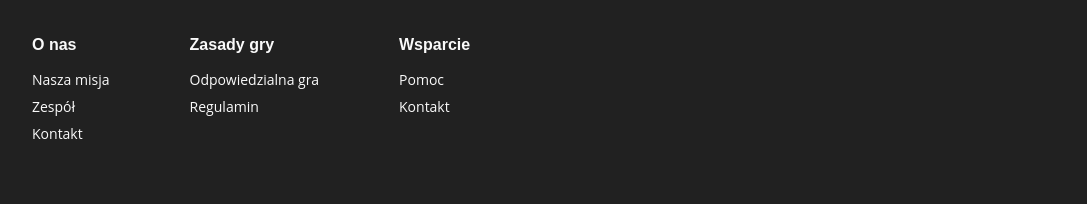
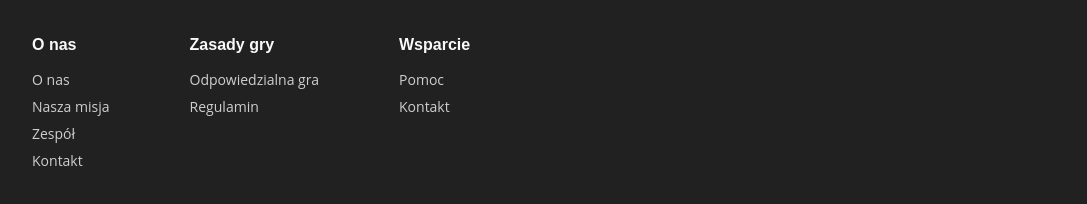
Before and after one commit to KrzysztofForys/EduKasyno, a React (Vite) app in the folder frontend/: page / in a window 1280 px wide. Shown: the part 1172-1376 px from the top of the page, without its empty margins (96-1183 px from the left). Built offline with nearby package versions, Linux system fonts and the light colour scheme.

Commit message:
stworzono brakujące komponenty stron

```diff
--- a/frontend/src/App.css
+++ b/frontend/src/App.css
@@ -253,3 +253,15 @@ button {
     top: 90px;
     left: 380px;
 }
+
+.footer-link {
+    color: #FAFAFA;
+    text-decoration: none;
+    opacity: 0.8;
+    transition: opacity 0.3s;
+}
+
+.footer-link:hover {
+    opacity: 1;
+    color: #79BAFC;
+}
--- a/frontend/src/App.tsx
+++ b/frontend/src/App.tsx
@@ -1,25 +1,39 @@
 import { BrowserRouter, Routes, Route } from "react-router-dom"
+import { MainLayout } from "./layout/MainLayout.tsx"
+import { Home } from "./pages/Home.tsx"
+import { Slots } from "./pages/Slots.tsx"
+import { Roulette } from "./pages/Roulette"
+import { Scratch } from "./pages/Scratch.tsx"
 
-import {MainLayout} from "./layout/MainLayout.tsx"
+import { About } from "./pages/About.tsx"
+import { Mission } from "./pages/Mission.tsx"
+import { Team } from "./pages/Team.tsx"
+import { Contact } from "./pages/Contact.tsx"
+import { ResponsibleGaming } from "./pages/ResponsibleGaming.tsx"
+import { Terms } from "./pages/Terms.tsx"
+import { Help } from "./pages/Help.tsx"
 
-import {Home} from "./pages/Home.tsx"
-import {Slots} from "./pages/Slots.tsx"
-import {Roulette} from "./pages/Roulette"
-import {Scratch} from "./pages/Scratch.tsx"
 import "./App.css"
 
 export const App = () => {
   return (
     <BrowserRouter>
       <Routes>
-
-          <Route element={<MainLayout />}>
+        <Route element={<MainLayout />}>
           <Route path="/" element={<Home />} />
           <Route path="/sloty" element={<Slots />} />
           <Route path="/ruletka" element={<Roulette />} />
           <Route path="/zdrapki" element={<Scratch />} />
+
+          {/* Nowe ścieżki */}
+          <Route path="/o-nas" element={<About />} />
+          <Route path="/misja" element={<Mission />} />
+          <Route path="/zespol" element={<Team />} />
+          <Route path="/kontakt" element={<Contact />} />
+          <Route path="/odpowiedzialna-gra" element={<ResponsibleGaming />} />
+          <Route path="/regulamin" element={<Terms />} />
+          <Route path="/pomoc" element={<Help />} />
         </Route>
-
       </Routes>
     </BrowserRouter>
   )
--- a/frontend/src/components/Footer.tsx
+++ b/frontend/src/components/Footer.tsx
@@ -1,23 +1,26 @@
-export const Footer = () =>{
+import { Link } from "react-router-dom"
+
+export const Footer = () => {
   return (
     <footer className="footer">
       <div>
         <h4>O nas</h4>
-        <p>Nasza misja</p>
-        <p>Zespół</p>
-        <p>Kontakt</p>
+        <p><Link to="/o-nas" className="footer-link">O nas</Link></p>
+        <p><Link to="/misja" className="footer-link">Nasza misja</Link></p>
+        <p><Link to="/zespol" className="footer-link">Zespół</Link></p>
+        <p><Link to="/kontakt" className="footer-link">Kontakt</Link></p>
       </div>
 
       <div>
         <h4>Zasady gry</h4>
-        <p>Odpowiedzialna gra</p>
-        <p>Regulamin</p>
+        <p><Link to="/odpowiedzialna-gra" className="footer-link">Odpowiedzialna gra</Link></p>
+        <p><Link to="/regulamin" className="footer-link">Regulamin</Link></p>
       </div>
 
       <div>
         <h4>Wsparcie</h4>
-        <p>Pomoc</p>
-        <p>Kontakt</p>
+        <p><Link to="/pomoc" className="footer-link">Pomoc</Link></p>
+        <p><Link to="/kontakt" className="footer-link">Kontakt</Link></p>
       </div>
     </footer>
   )
```
Also changed, not shown: frontend/src/pages/About.tsx (added), frontend/src/pages/Contact.tsx (added), frontend/src/pages/Help.tsx (added), frontend/src/pages/Mission.tsx (added), frontend/src/pages/ResponsibleGaming.tsx (added), frontend/src/pages/Team.tsx (added), frontend/src/pages/Terms.tsx (added).
